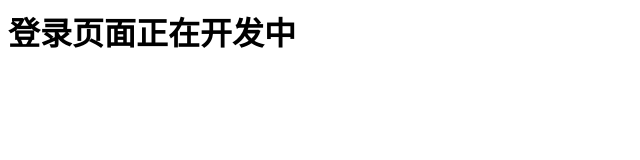
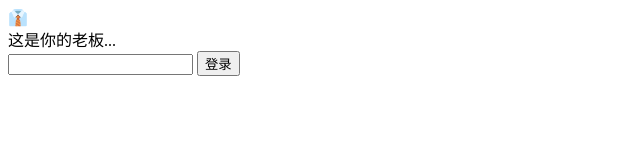
Before and after one commit to bubbbbblehu-cell/BOSS-KILL, a plain HTML site: page src/modules/auth/index.html in a window 1280 px wide. Shown: the whole page, without its empty margins (0-640 px from the left). Drawn offline with Linux system fonts and the light colour scheme.

Commit message:
Update index.html

```diff
--- a/src/modules/auth/index.html
+++ b/src/modules/auth/index.html
@@ -1 +1,8 @@
-<h1>登录页面正在开发中</h1>
+<div id="demoOverlay" class="demo-overlay">
+    <div class="demo-emoji">👔</div>
+    <div class="demo-text">这是你的老板...</div>
+    </div>
+<div class="login-form">
+    <input type="email" id="loginEmail" class="form-input">
+    <button class="btn btn-primary" onclick="handleLogin()">登录</button>
+</div>
```
